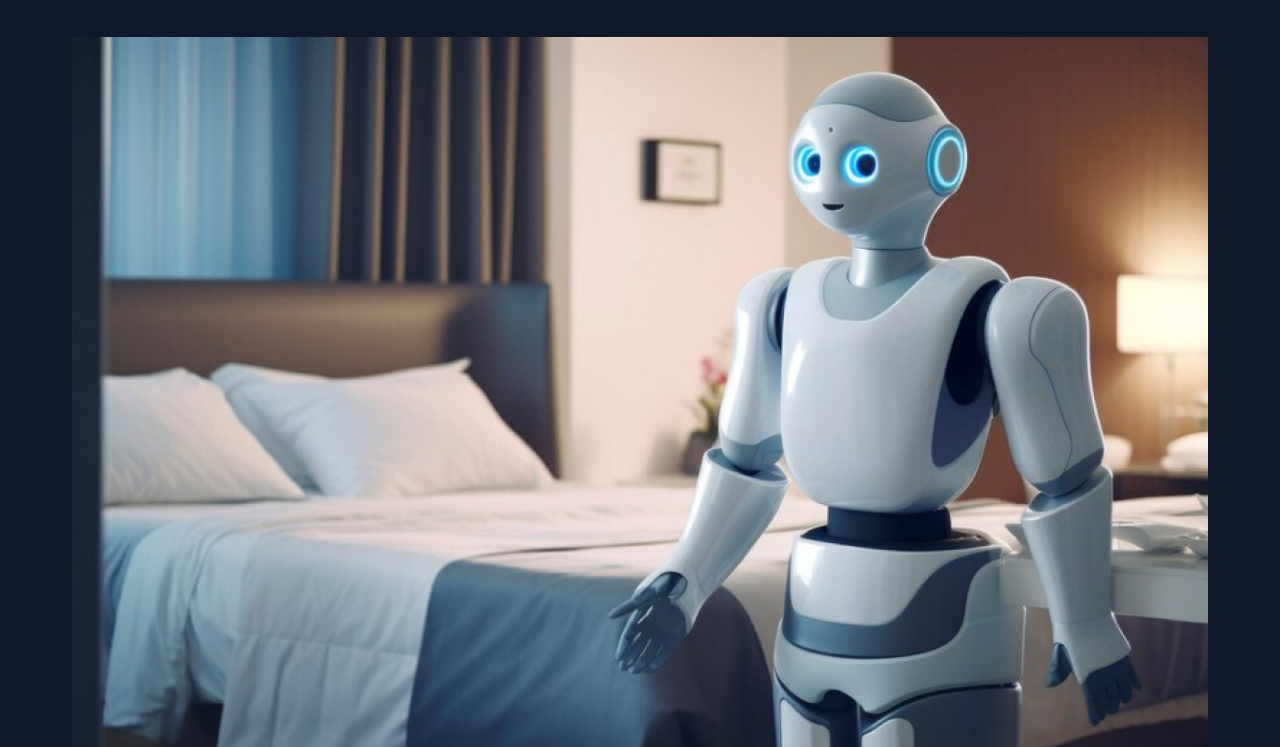
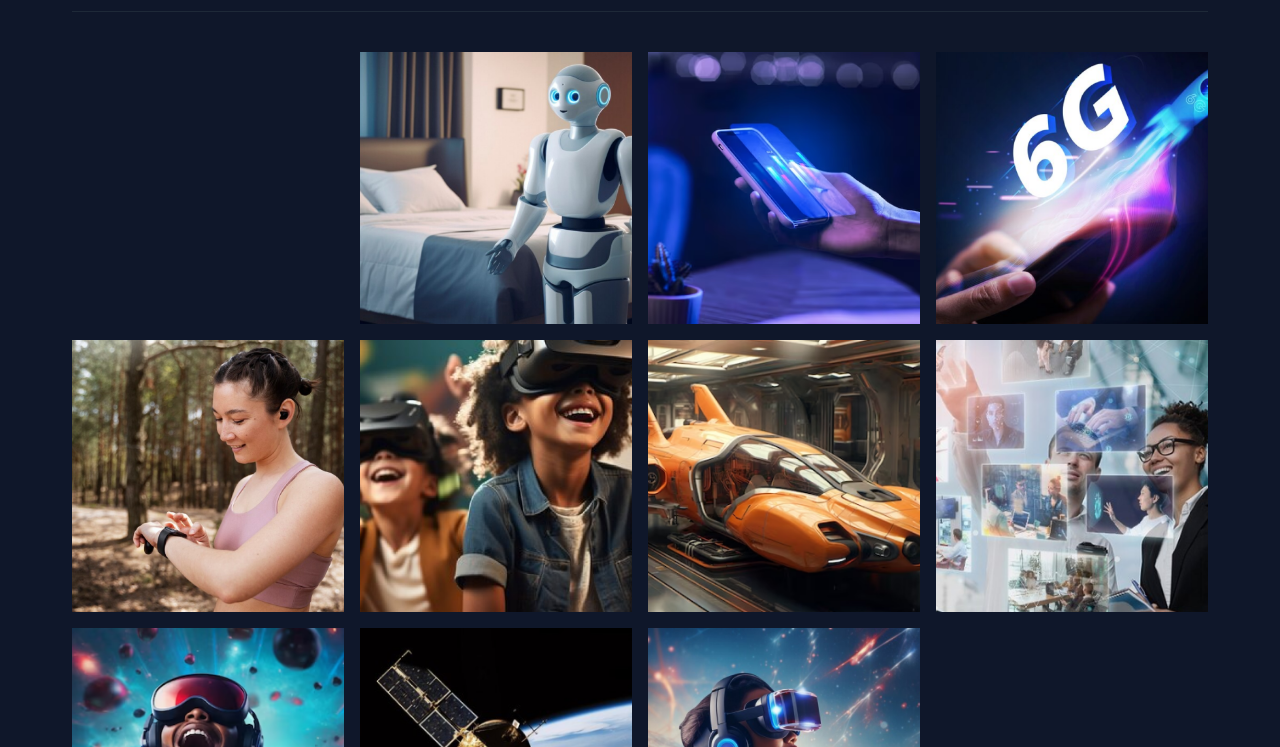
Before and after one commit to duda61/trabalho-portal-de-notiias, a plain HTML site: page index.html in a window 1280 px wide. Shown: the part 103-850 px from the top of the page. Drawn offline with Linux system fonts and the light colour scheme; a web font is replaced by a local one.

Commit message:
adicionando fundo com degrade

```diff
--- a/index.html
+++ b/index.html
@@ -10,7 +10,17 @@
     <link rel="preconnect" href="https://fonts.gstatic.com" crossorigin>
 
     <!-- Estilos -->
+    <link rel="stylesheet" href="styles.css/ultility.css">
     <link rel="stylesheet" href="styles.css/global.css">
+    <link rel="stylesheet" href="styles.css/header.css">
+    <link rel="stylesheet" href="styles.css/index.css">
+    <link rel="stylesheet" href="styles.css/seotions.css">
+
+
+
+
+
+
 
     <!-- Fonte personalizada -->
     <link href="https://fonts.googleapis.com/css2?family=Alice&family=Archivo:ital,wght@0,100..900;1,100..900&family=Poppins:wght@400;700&display=swap" rel="stylesheet">
@@ -41,6 +51,10 @@
 
     <main class="grid container">
         <section id="featured" class="grid grid-cols-4 gap-16">
+            <div class="card">
+
+
+            </div>
             <figure>
                 <img src="assets/Image 01.png" alt="">
             </figure>
--- a/styles.css/seotions.css
+++ b/styles.css/seotions.css
@@ -3,3 +3,23 @@
   object-fit: cover;
   border-radius: 4px;
 }
+
+.card{
+  border-radius: 4px;
+  position: relative;
+  overflow:hidden ;
+  &:before{
+    content:"" ;
+    position: absolute;
+    inset: 0;
+    top:50%;
+    background: linear-gradient(
+      180deg,
+      tranparent 0%,
+      #020617 100%
+
+      );
+
+  }
+
+}
--- a/styles.css/ultility.css
+++ b/styles.css/ultility.css
@@ -12,3 +12,22 @@
 .gap-16 {
   gap: 16px;  /* Espaçamento entre as imagens */
 }
+
+#featured {
+  display: grid;
+  grid-template-columns: repeat(4, 1fr);
+  gap: 1rem;
+  width: 100%;
+}
+
+#featured figure {
+  width: 100%;
+  aspect-ratio: 1 / 1;
+  overflow: hidden;
+}
+
+#featured figure img {
+  width: 100%;
+  height: 100%;
+  object-fit: cover;
+}
```
